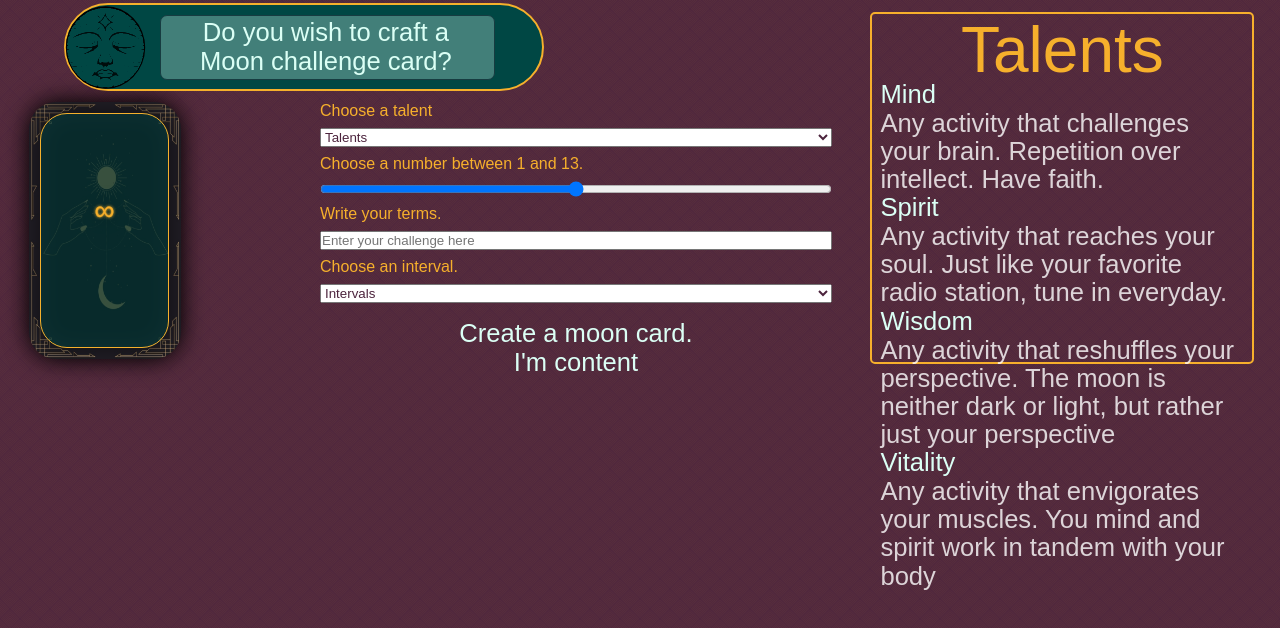
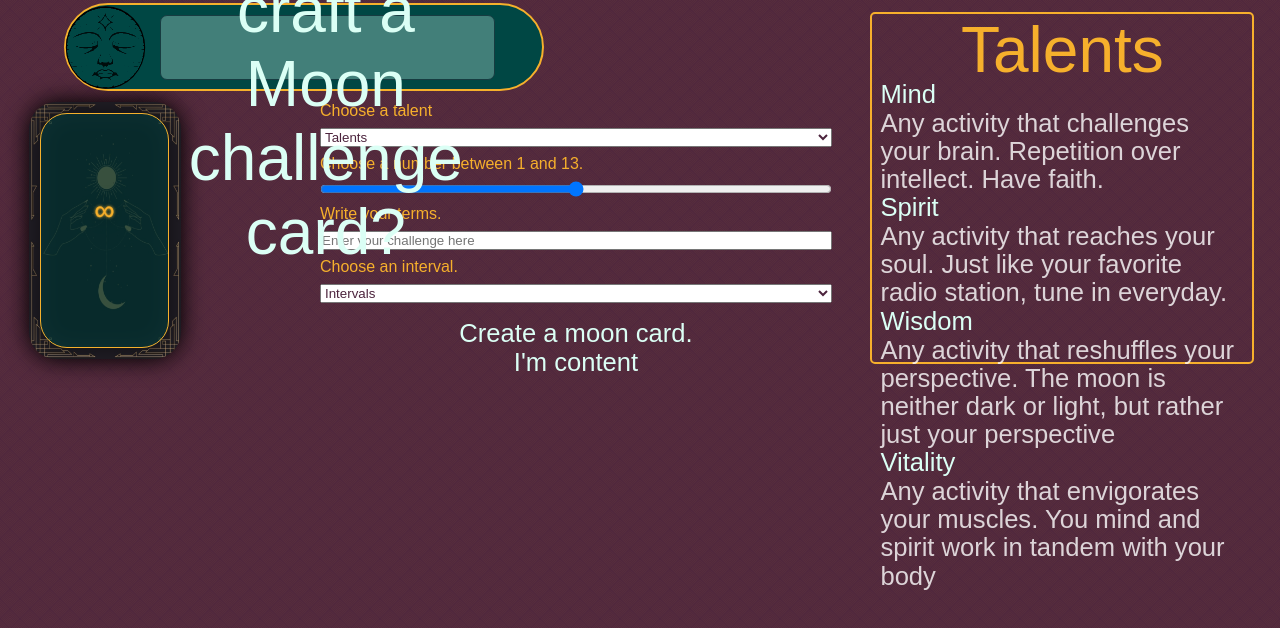
Before and after one commit to andrewvallejo/thirteen-moons, a React (Create React App) app: page / in a window 1280 px wide. Shown: the top 628 px of the page. Built offline with nearby package versions, Linux system fonts and the light colour scheme; no server answers; a web font is replaced by a local one.

Commit message:
Add subheading font to dialog

```diff
--- a/src/styles/lll-components/MoonMsgBar.scss
+++ b/src/styles/lll-components/MoonMsgBar.scss
@@ -35,6 +35,7 @@
     }
     .dialog {
       @include flex(column, center);
+      font-size: $font-size-subheading;
       position: absolute;
       z-index: 10;
       inset: 0;
```
